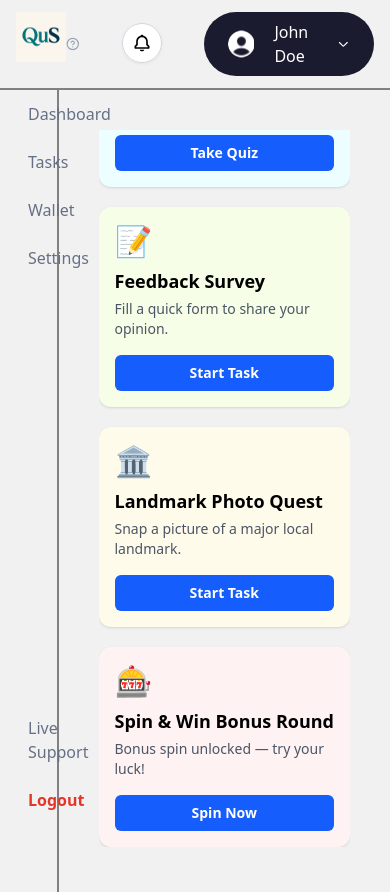
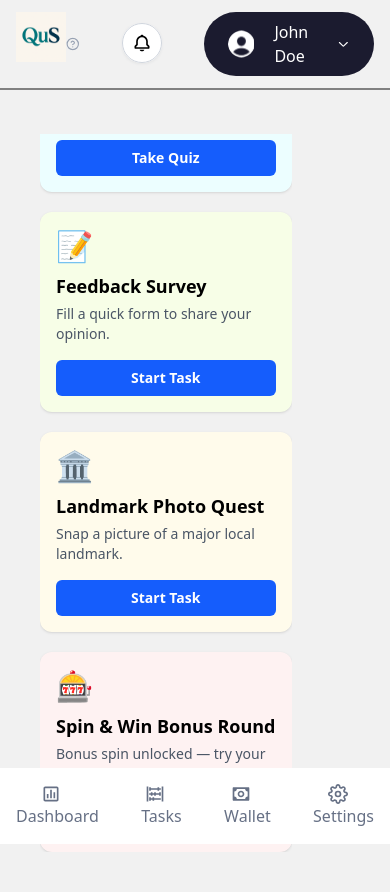
Before and after one commit to Frokesy/qus, a React (Vite) app: page /tasks in a window 390 px wide. Built offline with nearby package versions, Linux system fonts and the light colour scheme.

Commit message:
modified sidebar to be bottombar for mobile

```diff
--- a/src/components/containers/MainContainer.tsx
+++ b/src/components/containers/MainContainer.tsx
@@ -9,7 +9,7 @@ const MainContainer = ({ children }: MainContainerProps) => {
   return (
     <div className="bg-[#f1f1f1]">
       <Topbar />
-      <div className="flex h-[95vh] overflow-hidden">
+      <div className="flex h-[95vh] lg:overflow-hidden overflow-y-auto lg:flex-row flex-col-reverse">
         <Sidebar />
         <div className="w-[85%] p-10">{children}</div>
       </div>
--- a/src/components/sections/dashboard/Sidebar.tsx
+++ b/src/components/sections/dashboard/Sidebar.tsx
@@ -10,28 +10,40 @@ import {
 
 const Sidebar = () => {
   return (
-    <div className="w-[15%] flex flex-col justify-between border-r-2 border-[#808080] text-[#667085] pt-3 h-[95vh]">
-      <div className="space-y-6">
-        <NavLink to="/dashboard" className="flex items-center space-x-3  px-4">
+    <div className="lg:w-[15%] bg-[#fff] lg:bg-inherit py-4 w-[100%] flex lg:flex-col flex-row justify-between fixed lg:relative bottom-0 lg:border-r-2 border-[#808080] text-[#667085] lg:pt-10 lg:h-[95vh]">
+      <div className="lg:space-y-6 flex lg:flex-col flex-row justify-between w-[100%]">
+        <NavLink
+          to="/dashboard"
+          className="flex lg:flex-row flex-col items-center space-x-3 px-4"
+        >
           <DashboardIcon />
           <span>Dashboard</span>
         </NavLink>
-        <NavLink to="/tasks" className="flex items-center space-x-3  px-4">
+        <NavLink
+          to="/tasks"
+          className="flex lg:flex-row flex-col items-center space-x-3 px-4"
+        >
           <TaskIcon />
           <span>Tasks</span>
         </NavLink>
-        <NavLink to="/wallet" className="flex items-center space-x-3  px-4">
+        <NavLink
+          to="/wallet"
+          className="flex lg:flex-row flex-col items-center space-x-3 px-4"
+        >
           <CashIcon />
           <span>Wallet</span>
         </NavLink>
-        <NavLink to="/settings" className="flex items-center space-x-3  px-4">
+        <NavLink
+          to="/settings"
+          className="flex lg:flex-row flex-col items-center space-x-3 px-4"
+        >
           <SettingsIcon />
           <span>Settings</span>
         </NavLink>
       </div>
 
-      <div className="space-y-6 pb-20">
-        <div className="flex items-center space-x-3  px-4">
+      <div className="space-y-6 pb-20 lg:block hidden">
+        <div className="flex items-center space-x-3 px-4">
           <SupportIcon />
           <span>Live Support</span>
         </div>
```
